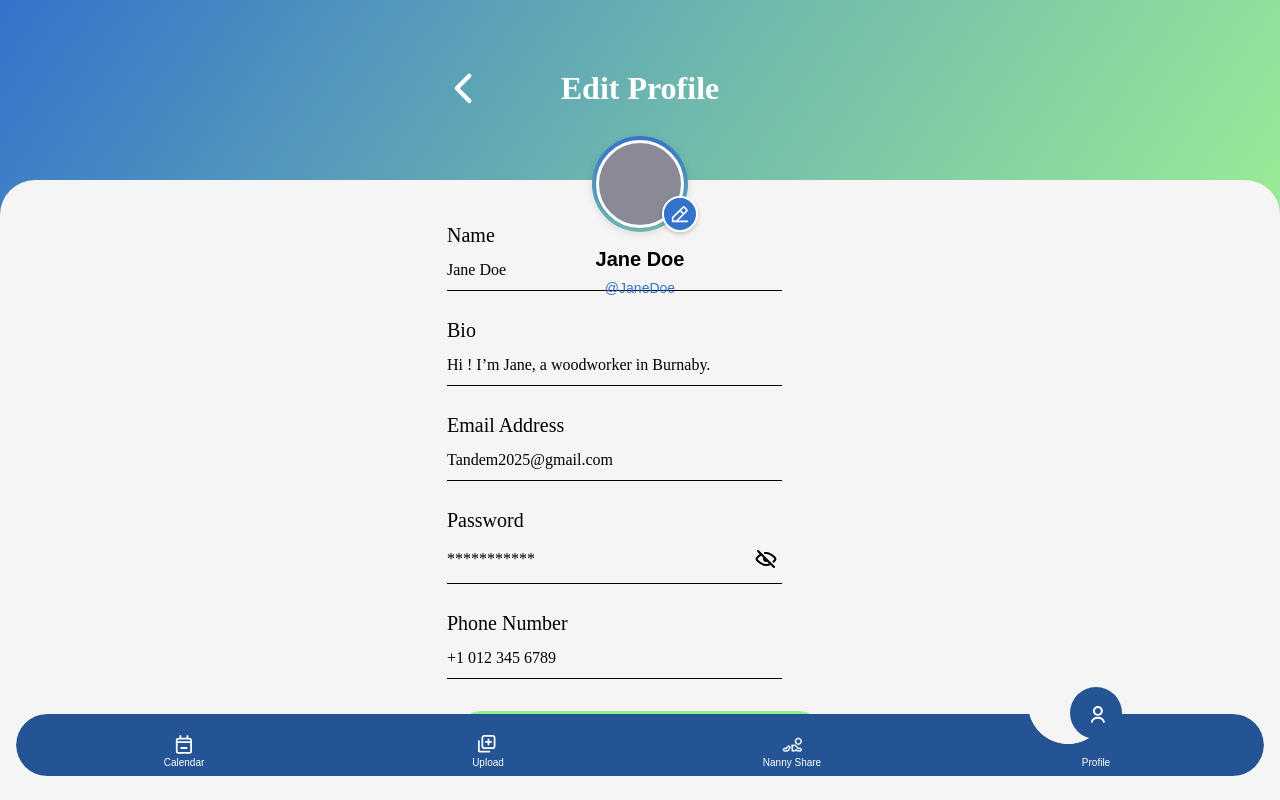
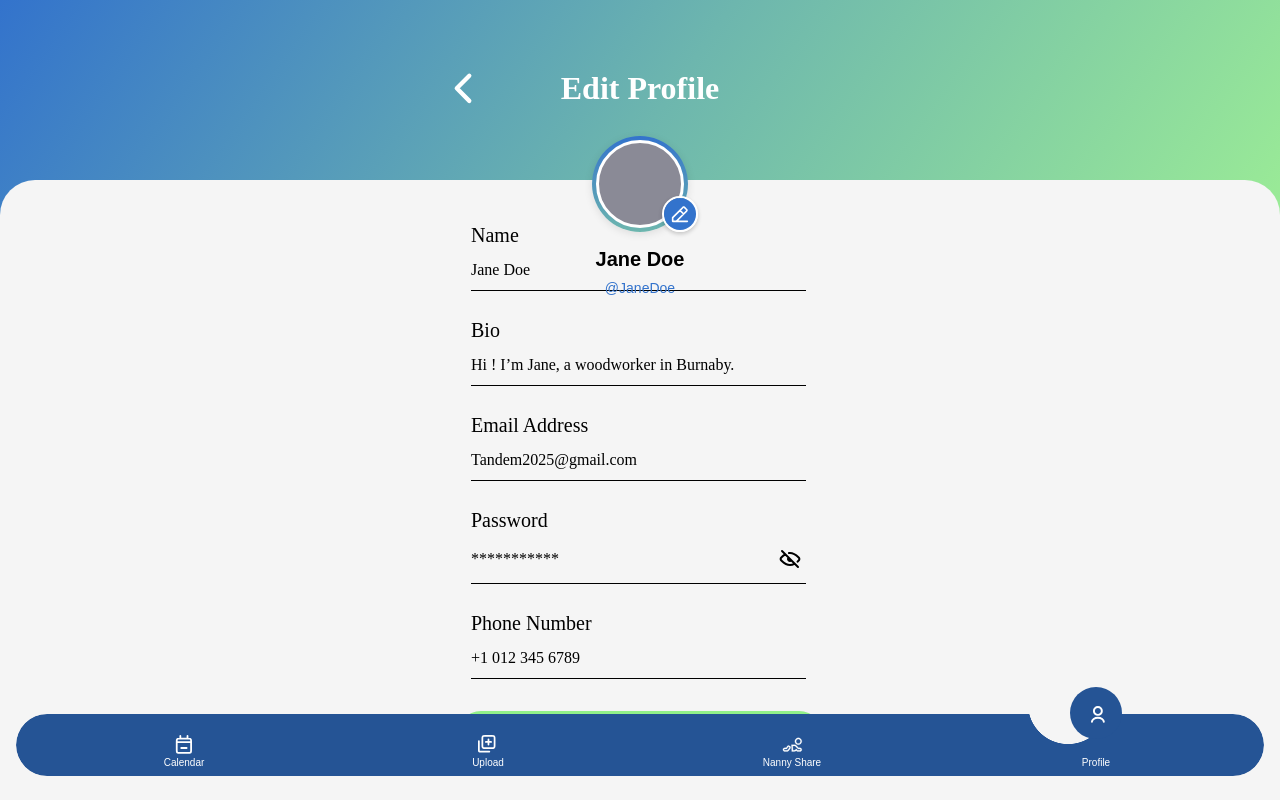
Before and after one commit to IDSP-TRADECARE/Tandem, a Next.js app: page /profile/EditProfile in a window 1280 px wide. Built offline with nearby package versions, Linux system fonts and the light colour scheme; no server answers; a web font is replaced by a local one.

Commit message:
fixing left margin in EditProfile in app/profile

```diff
--- a/src/app/profile/EditProfile/page.tsx
+++ b/src/app/profile/EditProfile/page.tsx
@@ -32,11 +32,12 @@ export default function EditProfilePage() {
       <HalfBackground topPosition="180px">
         <div className="w-full flex justify-center px-4">
           <div className="w-full max-w-[402px] px-2 py-10 space-y-6">
-            <ProfileInput title="Name" input="Jane Doe" />
+            <div className="flex flex-col space-y-6 ml-6" style={{ width: '368px' }}>
+              <ProfileInput title="Name" input="Jane Doe" />
 
-            <ProfileInput title="Bio" input="Hi ! I’m Jane, a woodworker in Burnaby. " />
+              <ProfileInput title="Bio" input="Hi ! I’m Jane, a woodworker in Burnaby. " />
 
-            <ProfileInput title="Email Address" input="Tandem2025@gmail.com" />
+              <ProfileInput title="Email Address" input="Tandem2025@gmail.com" />
 
             <div className="flex flex-col">
               <span
@@ -80,6 +81,9 @@ export default function EditProfilePage() {
             </div>
 
             <ProfileInput title="Phone Number" input="+1 012 345 6789" />
+            </div>
+
+
 
             <div className="pt-2 flex justify-center">
               <ActionButton text="Save" onClick={() => router.push('/profile/MainProfile')} />
```
